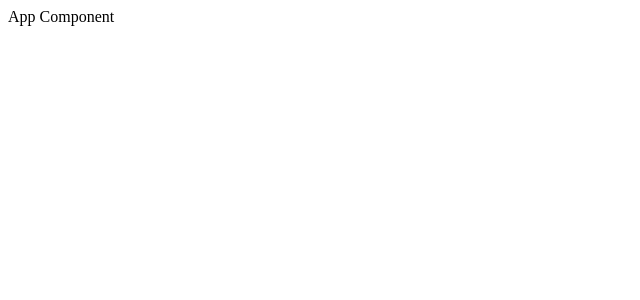
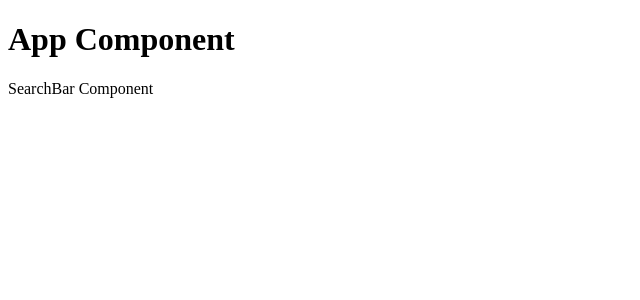
Before and after one commit to jerostax/react_videosApp, a React (Create React App) app: page / in a window 1280 px wide. Shown: the top 300 px of the page, without its empty margins (0-640 px from the left). Built offline with nearby package versions, Linux system fonts and the light colour scheme.

Commit message:
[ FEATURE ] Created SearchBar component

```diff
--- a/src/components/App.js
+++ b/src/components/App.js
@@ -1,10 +1,14 @@
 import React from 'react';
+import SearchBar from './SearchBar';
 
 class App extends React.Component {
 
   render() {
     return (
-      <div>App Component</div>
+      <div>
+        <h1>App Component</h1>
+        <SearchBar />
+      </div>
     );
   }
 }
--- /dev/null
+++ b/src/components/SearchBar.js
@@ -0,0 +1,12 @@
+import React from 'react';
+
+class SearchBar extends React.Component {
+
+  render() {
+    return (
+      <div>SearchBar Component</div>
+    )
+  }
+}
+
+export default SearchBar;
```
